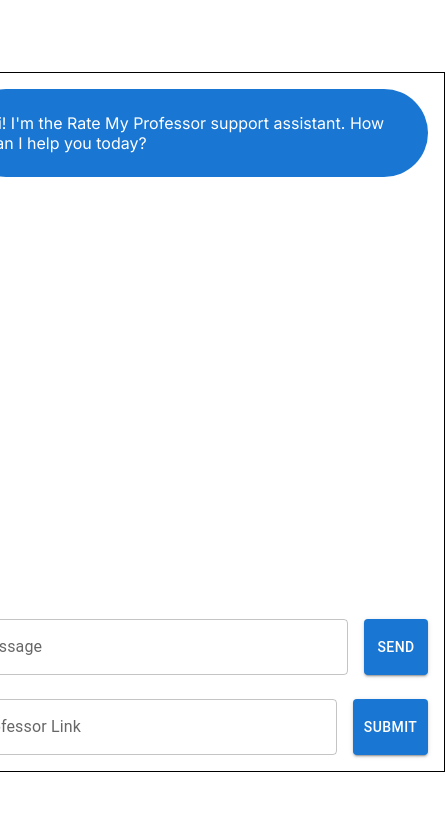
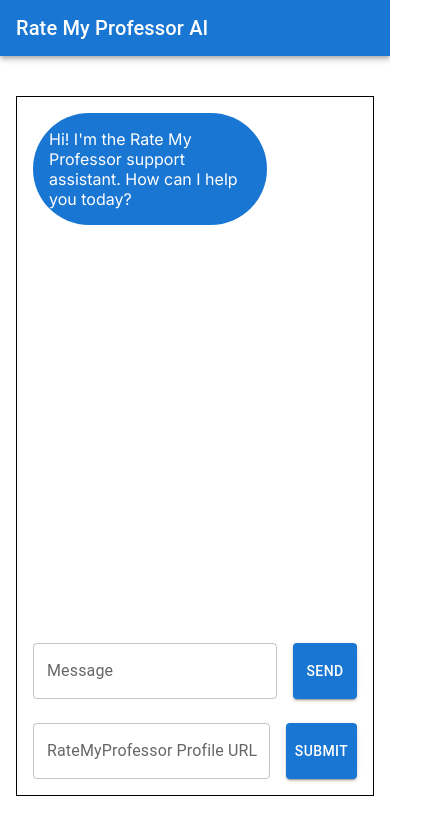
Before and after one commit to kylehuang041/ai-rag-ratemyprofessor, a Next.js app: page / in a window 390 px wide. Shown: the top 820 px of the page, 445 px wide, since content can reach past the window. Built offline with nearby package versions, Linux system fonts and the light colour scheme.

Commit message:
implemented responsiveness and navbar

```diff
--- a/app/page.js
+++ b/app/page.js
@@ -1,7 +1,7 @@
 "use client";
 
 import { useState } from "react";
-import { Box, Stack, TextField, Button } from "@mui/material";
+import { Box, Stack, TextField, Button, Toolbar, AppBar, Typography } from "@mui/material";
 
 export default function Home() {
   const [messages, setMessages] = useState([
@@ -79,28 +79,40 @@
   };
 
   return (
+    <>
+      <AppBar position="static">
+        <Toolbar>
+          <Typography variant="h6" component="div">
+            Rate My Professor AI
+          </Typography>
+        </Toolbar>
+      </AppBar>
+
       <Box
         width="100vw"
-      height="100vh"
+        height="calc(100vh - 64px)"
         display="flex"
         flexDirection="column"
         justifyContent="center"
         alignItems="center"
+        p={2}
+        overflow="hidden"
       >
         <Stack
           direction="column"
-        width="500px"
+          width="100%"
+          maxWidth="600px"
           height="700px"
           border="1px solid black"
           p={2}
           spacing={3}
+          overflow="hidden"
         >
           <Stack
             direction="column"
             spacing={2}
             flexGrow={1}
-          overflow={"auto"}
-          maxHeight={"100%"}
+            overflow="auto"
           >
             {messages.map((message, index) => (
               <Box
@@ -109,6 +121,14 @@
                 justifyContent={
                   message.role === "assistant" ? "flex-start" : "flex-end"
                 }
+                pr={
+                  message.role === "assistant" ? 4 : 0
+                }
+                pl={
+                  message.role !== "assistant" ? 4 : 0
+                }
+                width="100%"
+                boxSizing="border-box"
               >
                 <Box
                   bgcolor={
@@ -118,7 +138,8 @@
                   }
                   color="white"
                   borderRadius={16}
-                p={3}
+                  p={2}
+                  maxWidth="80%"
                 >
                   {message.content}
                 </Box>
@@ -138,7 +159,7 @@
           </Stack>
           <Stack direction="row" spacing={2} mt={2}>
             <TextField
-            label="Professor Link"
+              label="RateMyProfessor Profile URL"
               fullWidth
               value={professorLink}
               onChange={(e) => setProfessorLink(e.target.value)}
@@ -149,5 +170,6 @@
           </Stack>
         </Stack>
       </Box>
+    </>
   );
 }
```
Lines whose indentation alone changed are shown as unchanged.
